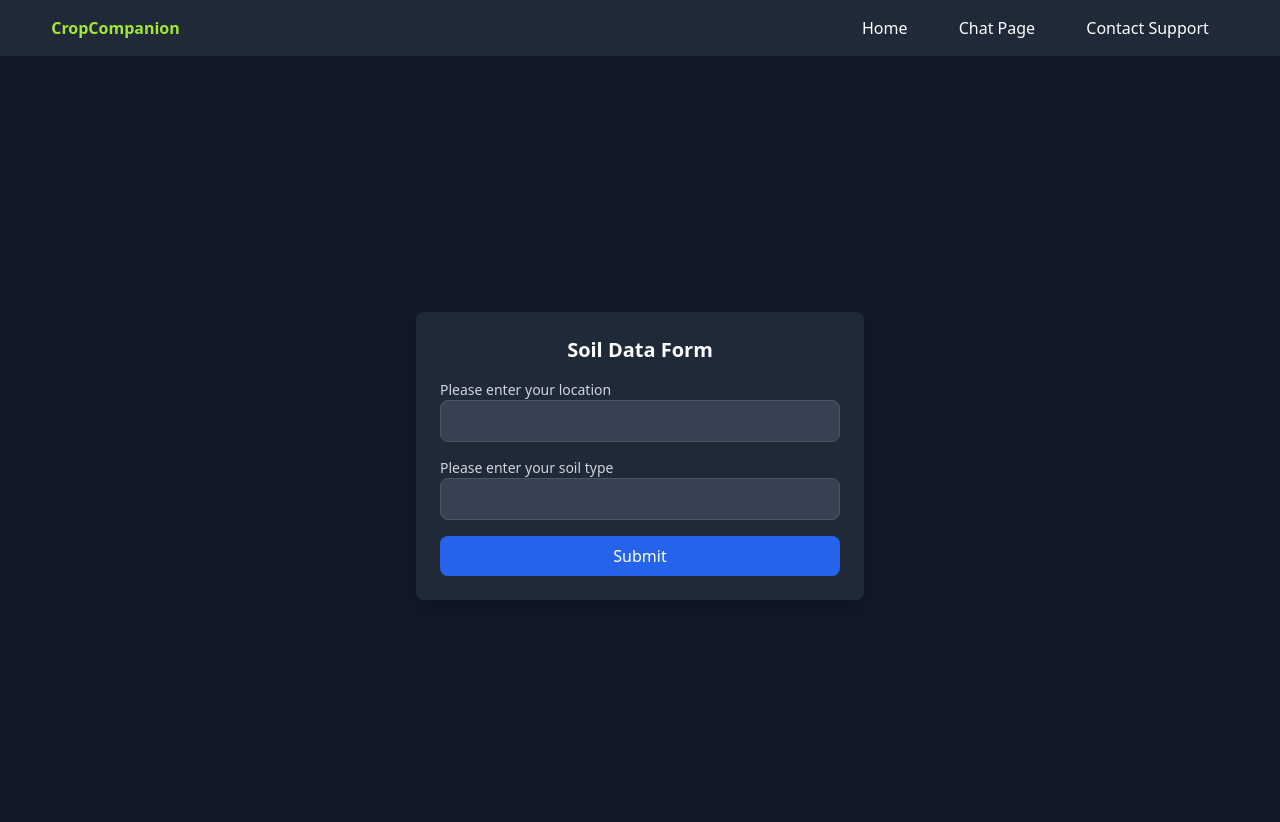
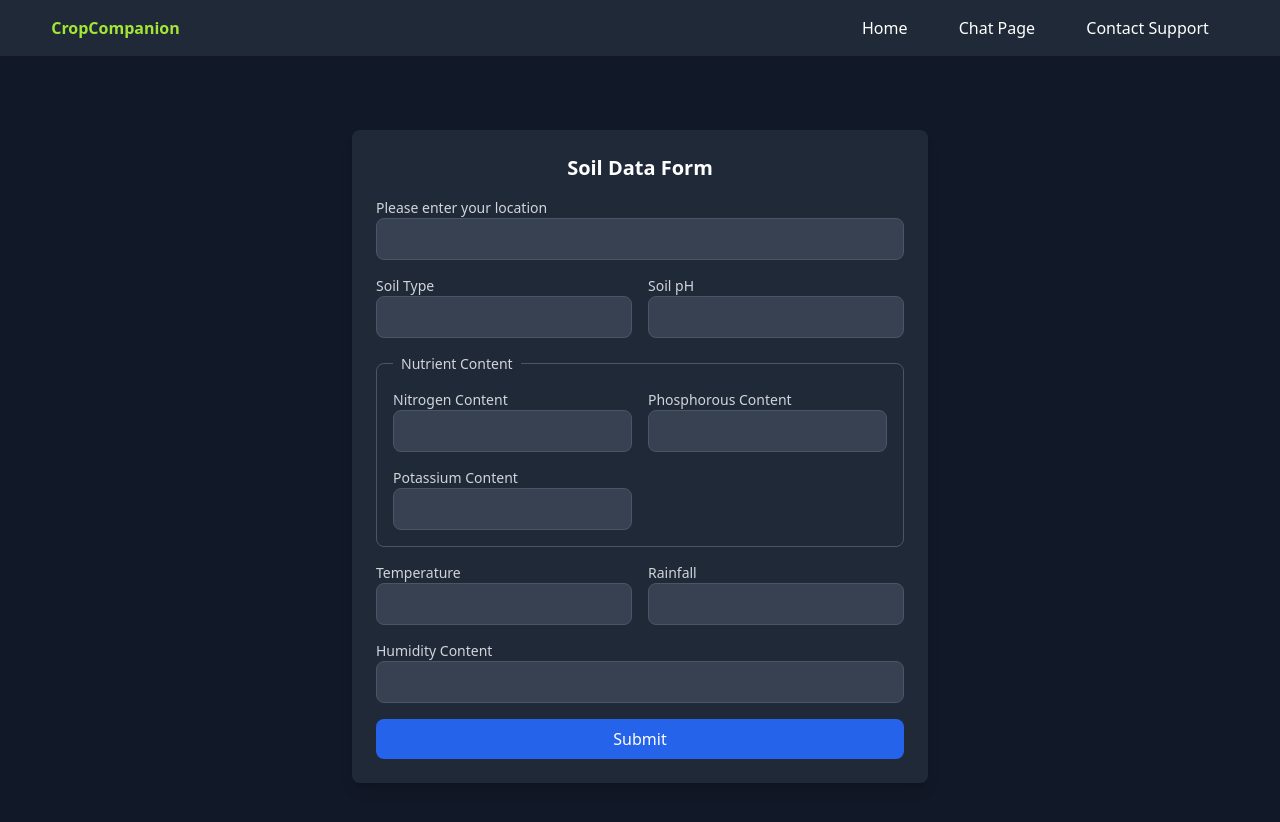
Before and after one commit to skrlett/CropCompanion, a Next.js app in the folder crop-companion/: page / in a window 1280 px wide. Shown: the top 822 px of the page. Built offline with nearby package versions, Linux system fonts and the light colour scheme.

Commit message:
Make soil info form user friendly

```diff
--- a/crop-companion/app/page.tsx
+++ b/crop-companion/app/page.tsx
@@ -1,10 +1,10 @@
 export default function SoilDataForm() {
   return (
     <div className="flex flex-col h-screen bg-gray-900 text-white items-center justify-center p-6">
-      <div className="bg-gray-800 p-6 rounded-lg shadow-lg w-full max-w-md">
+      <div className="bg-gray-800 p-6 rounded-lg shadow-lg w-full max-w-xl">
         <h2 className="text-xl font-semibold mb-4 text-center">Soil Data Form</h2>
-        <form className="space-y-4">
-          <div>
+        <form className="grid grid-cols-1 md:grid-cols-2 gap-4">
+          <div className="col-span-2">
             <label htmlFor="Location" className="block text-sm font-medium text-gray-300">
               Please enter your location
             </label>
@@ -16,9 +16,10 @@ export default function SoilDataForm() {
               className="w-full p-2 bg-gray-700 border border-gray-600 rounded-lg text-white focus:outline-none focus:ring-2 focus:ring-blue-500"
             />
           </div>
+
           <div>
             <label htmlFor="SoilType" className="block text-sm font-medium text-gray-300">
-              Please enter your soil type
+              Soil Type
             </label>
             <input
               type="text"
@@ -28,9 +29,104 @@ export default function SoilDataForm() {
               className="w-full p-2 bg-gray-700 border border-gray-600 rounded-lg text-white focus:outline-none focus:ring-2 focus:ring-blue-500"
             />
           </div>
+
+          <div>
+            <label htmlFor="SoilPh" className="block text-sm font-medium text-gray-300">
+              Soil pH
+            </label>
+            <input
+              type="text"
+              id="SoilPh"
+              name="SoilPh"
+              required
+              className="w-full p-2 bg-gray-700 border border-gray-600 rounded-lg text-white focus:outline-none focus:ring-2 focus:ring-blue-500"
+            />
+          </div>
+
+          <fieldset className="col-span-2 border border-gray-600 p-4 rounded-lg">
+            <legend className="text-sm font-medium text-gray-300 px-2">Nutrient Content</legend>
+            <div className="grid grid-cols-2 gap-4">
+              <div>
+                <label htmlFor="Nitrogen" className="block text-sm font-medium text-gray-300">
+                  Nitrogen Content
+                </label>
+                <input
+                  type="text"
+                  id="Nitrogen"
+                  name="Nitrogen"
+                  required
+                  className="w-full p-2 bg-gray-700 border border-gray-600 rounded-lg text-white focus:outline-none focus:ring-2 focus:ring-blue-500"
+                />
+              </div>
+              <div>
+                <label htmlFor="Phosphorous" className="block text-sm font-medium text-gray-300">
+                  Phosphorous Content
+                </label>
+                <input
+                  type="text"
+                  id="Phosphorous"
+                  name="Phosphorous"
+                  required
+                  className="w-full p-2 bg-gray-700 border border-gray-600 rounded-lg text-white focus:outline-none focus:ring-2 focus:ring-blue-500"
+                />
+              </div>
+              <div>
+                <label htmlFor="Potassium" className="block text-sm font-medium text-gray-300">
+                  Potassium Content
+                </label>
+                <input
+                  type="text"
+                  id="Potassium"
+                  name="Potassium"
+                  required
+                  className="w-full p-2 bg-gray-700 border border-gray-600 rounded-lg text-white focus:outline-none focus:ring-2 focus:ring-blue-500"
+                />
+              </div>
+            </div>
+          </fieldset>
+
+          <div>
+            <label htmlFor="Temperature" className="block text-sm font-medium text-gray-300">
+              Temperature
+            </label>
+            <input
+              type="text"
+              id="Temperature"
+              name="Temperature"
+              required
+              className="w-full p-2 bg-gray-700 border border-gray-600 rounded-lg text-white focus:outline-none focus:ring-2 focus:ring-blue-500"
+            />
+          </div>
+
+          <div>
+            <label htmlFor="Rainfall" className="block text-sm font-medium text-gray-300">
+              Rainfall
+            </label>
+            <input
+              type="text"
+              id="Rainfall"
+              name="Rainfall"
+              required
+              className="w-full p-2 bg-gray-700 border border-gray-600 rounded-lg text-white focus:outline-none focus:ring-2 focus:ring-blue-500"
+            />
+          </div>
+
+          <div className="col-span-2">
+            <label htmlFor="Humidity" className="block text-sm font-medium text-gray-300">
+              Humidity Content
+            </label>
+            <input
+              type="text"
+              id="Humidity"
+              name="Humidity"
+              required
+              className="w-full p-2 bg-gray-700 border border-gray-600 rounded-lg text-white focus:outline-none focus:ring-2 focus:ring-blue-500"
+            />
+          </div>
+
           <button
             type="submit"
-            className="w-full p-2 bg-blue-600 text-white rounded-lg hover:bg-blue-700 transition duration-200"
+            className="col-span-2 p-2 bg-blue-600 text-white rounded-lg hover:bg-blue-700 transition duration-200"
           >
             Submit
           </button>
```
